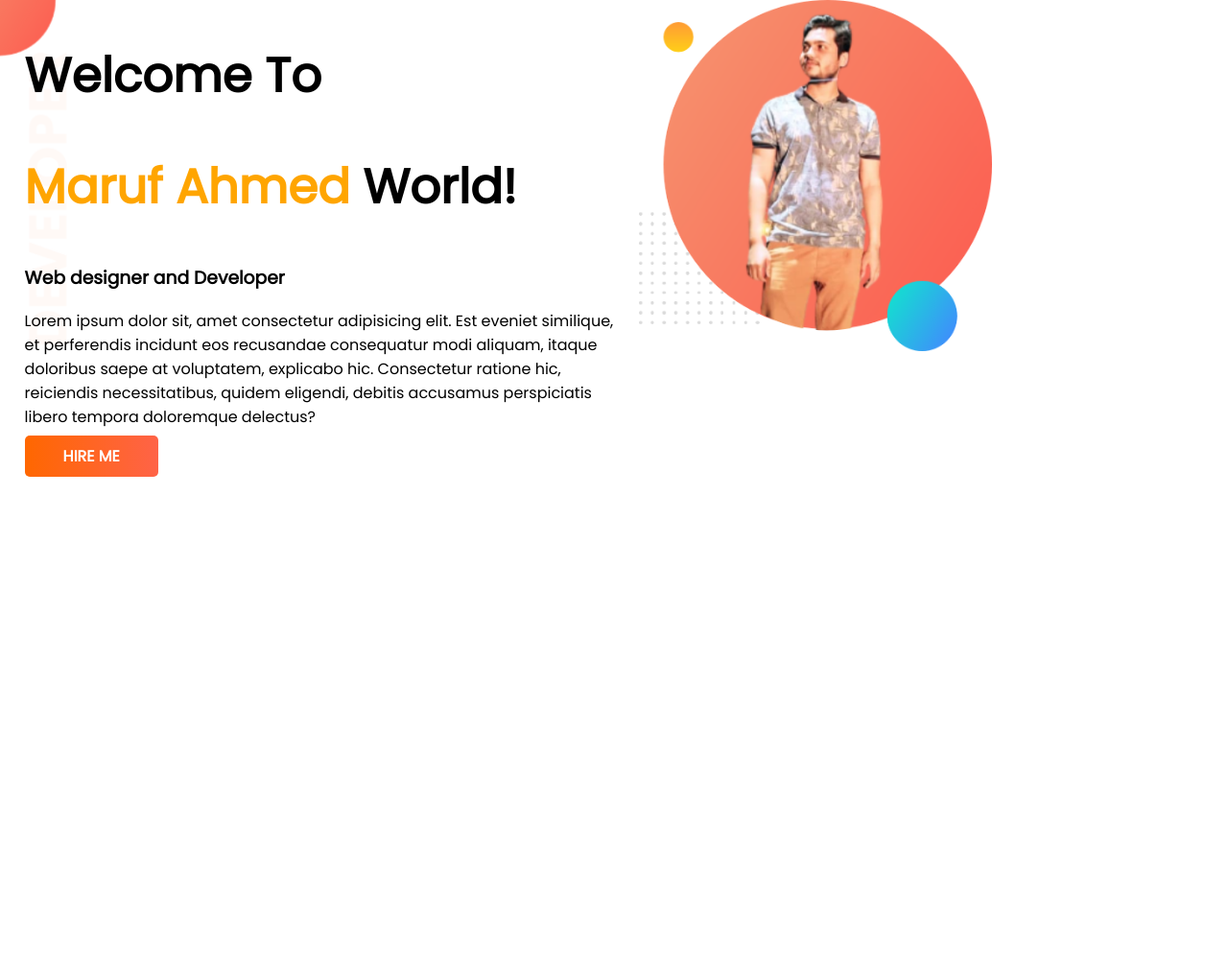
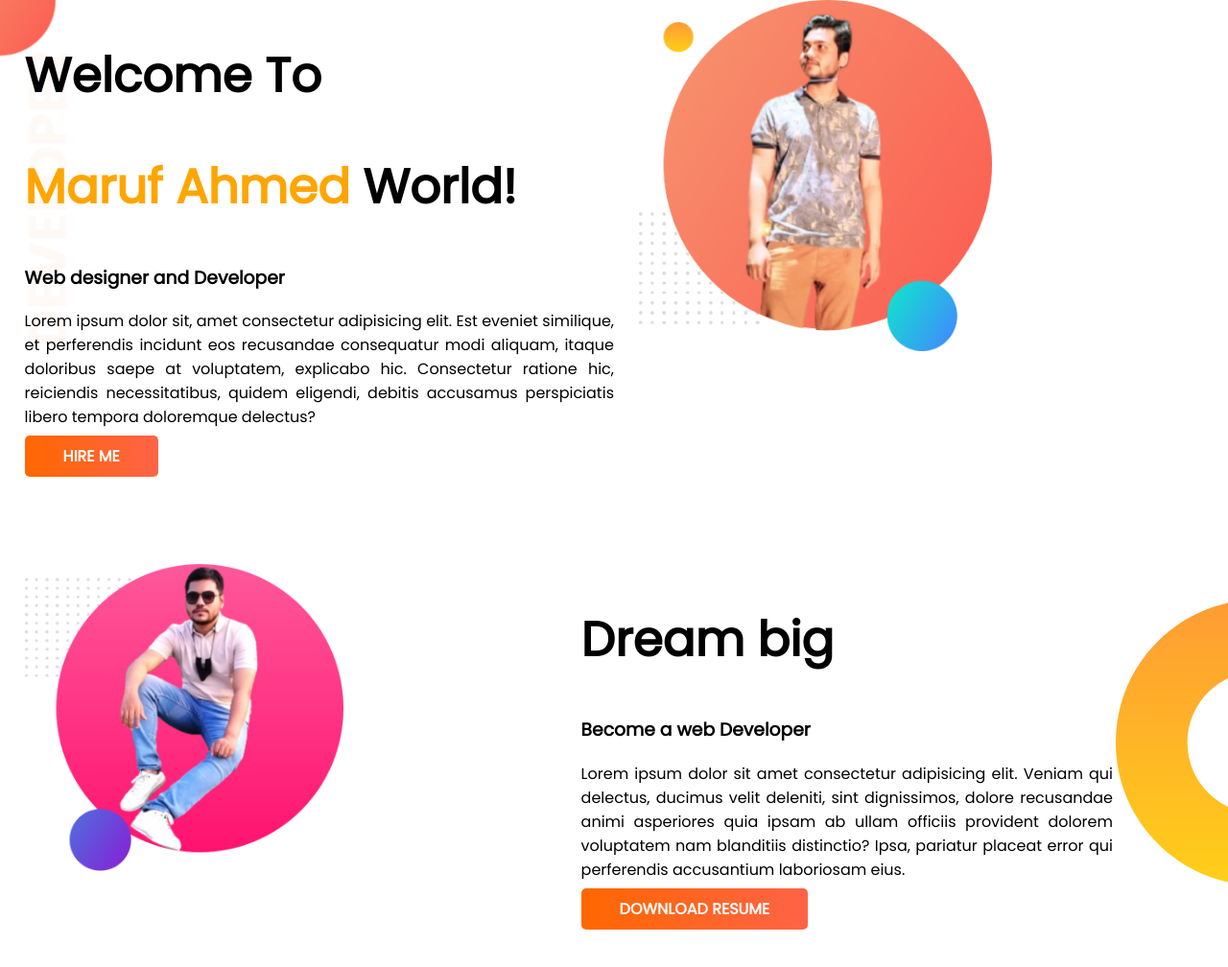
Before and after one commit to maruf11604/maruf-portfolio, a plain HTML site: page index.html in a window 1280 px wide. Shown: the whole page at 96% size. Before the commit the page ends 800 px from the top, so only its background shows below. Drawn offline with Linux system fonts and the light colour scheme.

Commit message:
dream section

```diff
--- a/index.html
+++ b/index.html
@@ -14,7 +14,7 @@
 
 <body>
     <section class="top-banner">
-        <div class="half-width">
+        <div class="half-width pera">
             <h1>Welcome To</h1>
             <h1><span class="orcolor">Maruf Ahmed</span> World!</h1>
             <h3>Web designer and Developer</h3>
@@ -28,6 +28,21 @@
             <img src="images/maruf.png" alt="">
         </div>
     </section>
+    <section class="dream-big">
+        <div class="half-width">
+            <img src="images/maruf2.png" alt="">
+        </div>
+        <div class="half-width para1">
+            <h1>Dream big</h1>
+            <h3>Become a web Developer</h3>
+            <p>Lorem ipsum dolor sit amet consectetur adipisicing elit. Veniam qui delectus, ducimus velit deleniti,
+                sint dignissimos, dolore recusandae animi asperiores quia ipsam ab ullam officiis provident dolorem
+                voluptatem nam blanditiis distinctio? Ipsa, pariatur placeat error qui perferendis accusantium
+                laboriosam eius.
+            </p>
+            <a class="link-button" href="" target="_blank">DOWNLOAD RESUME</a>
+        </div>
+    </section>
 </body>
 
 </html>
--- a/style.css
+++ b/style.css
@@ -14,6 +14,7 @@ h1 {
 
 section {
     display: flex;
+    margin-bottom: 100px;
 }
 
 .half-width {
@@ -37,5 +38,20 @@ section {
 
 .top-banner {
     background-image: url("images/top-banner.png");
-    background-repeat: no-repeat
+    background-repeat: no-repeat;
 }
+
+.dream-big {
+    background-image: url("images/dream-bg.png");
+    background-repeat: no-repeat;
+    background-position: right;
+}
+
+.para1 {
+    margin-right: 120px;
+    text-align: justify;
+}
+
+.pera {
+    text-align: justify;
+}
```
Also changed, not shown: images/maruf2.png (added).
